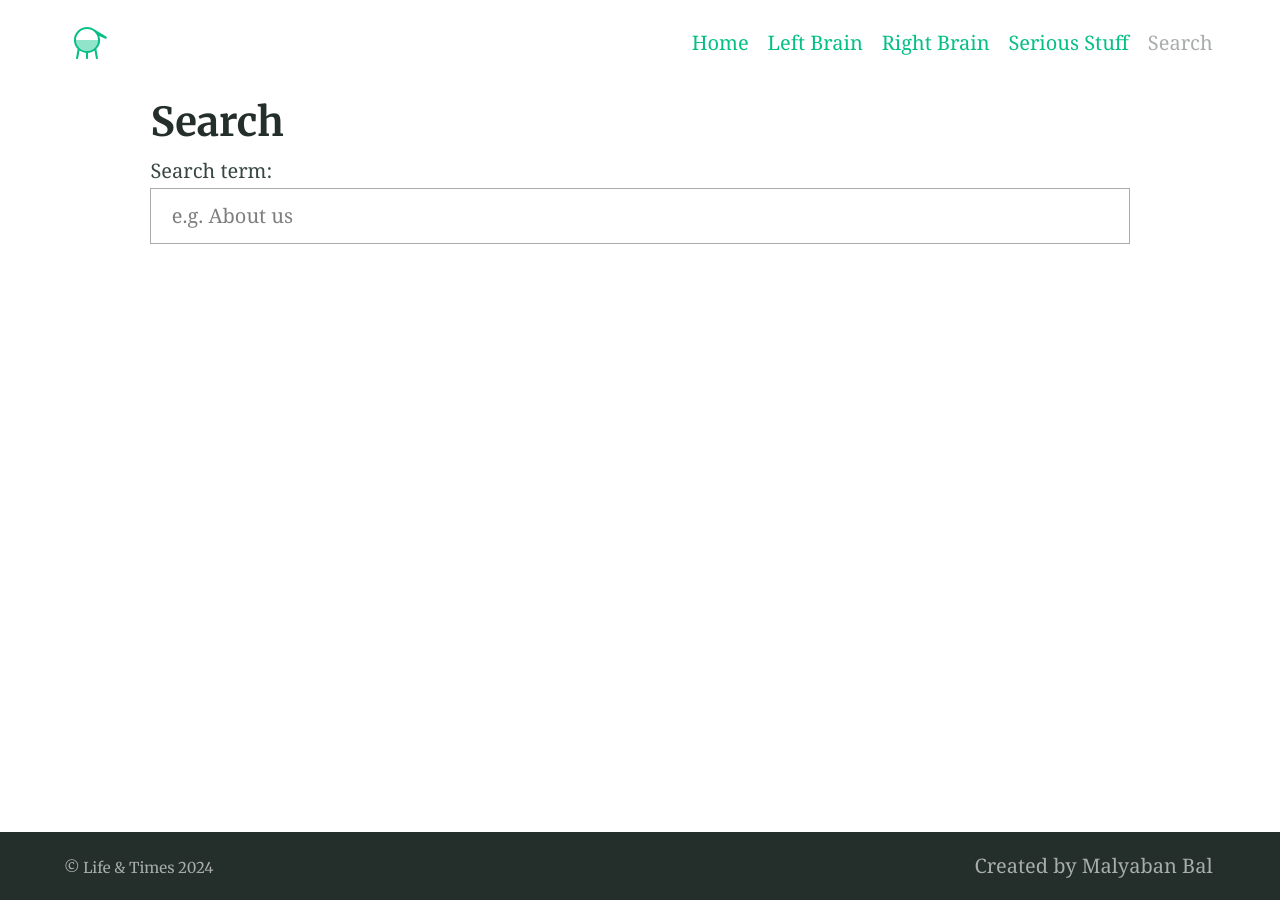
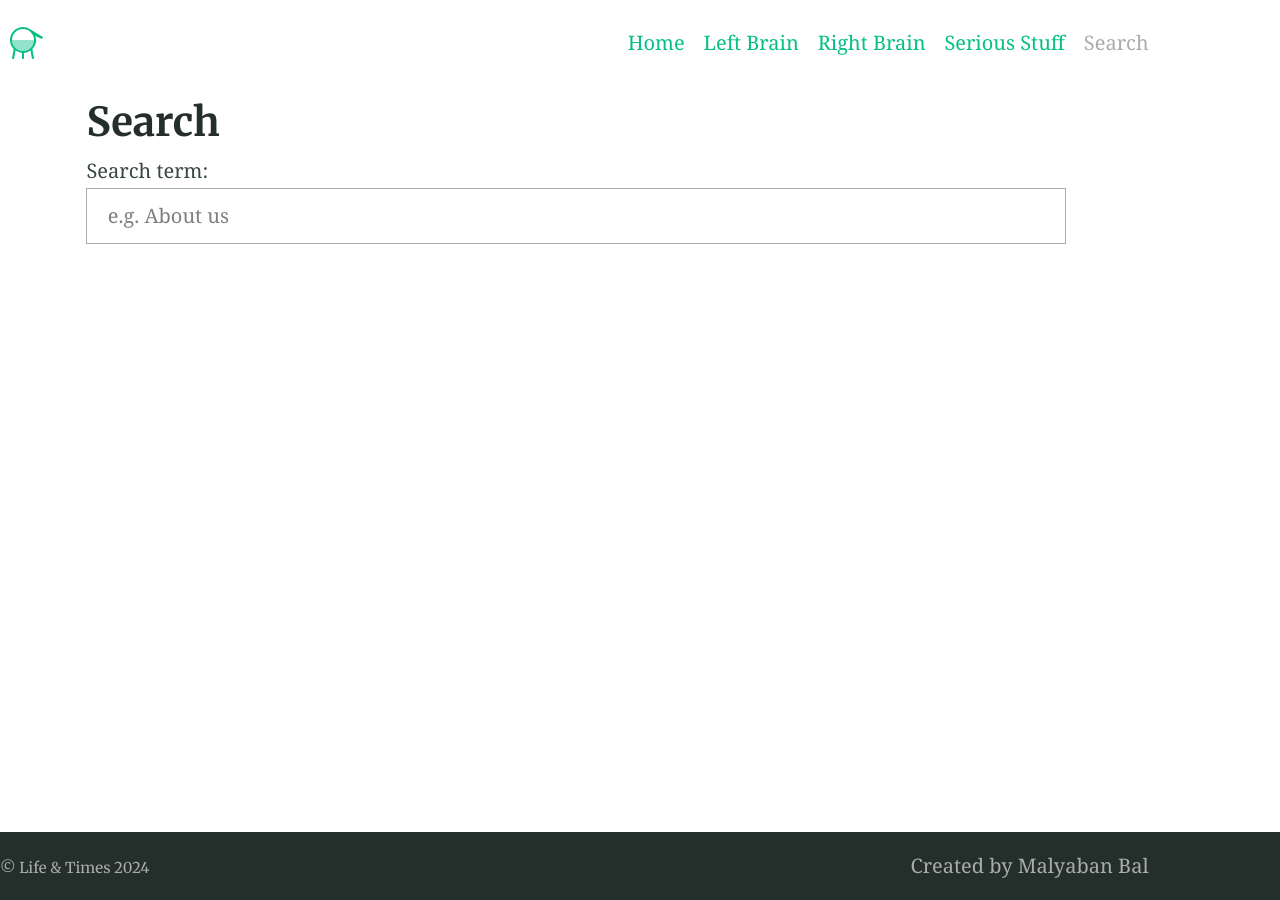
Before and after one commit to dovahkiin1995/dovahkiin1995.github.io, a Jekyll site: the page built from search.md, in a window 1280 px wide. Built offline with Jekyll 4.4.1, drawn with Linux system fonts in a browser that asks for light colours.

Commit message:
Update _theme.scss

```diff
--- a/_sass/_theme.scss
+++ b/_sass/_theme.scss
@@ -11,7 +11,7 @@
 .container {
   width: 90%;
   max-width: 1200px;
-  margin: 0 auto;
+  margin: 1 auto;
 }
 
 
@@ -382,7 +382,7 @@
 }
 
 label {
-  @include baseline($fontsize: 3, $font: $bodytype, $lineheight: 2, $below: 2, $breakpoint: all);
+  @include baseline($fontsize:5, $font: $bodytype, $lineheight: 2, $below: 2, $breakpoint: all);
 }
 
 code {
```
